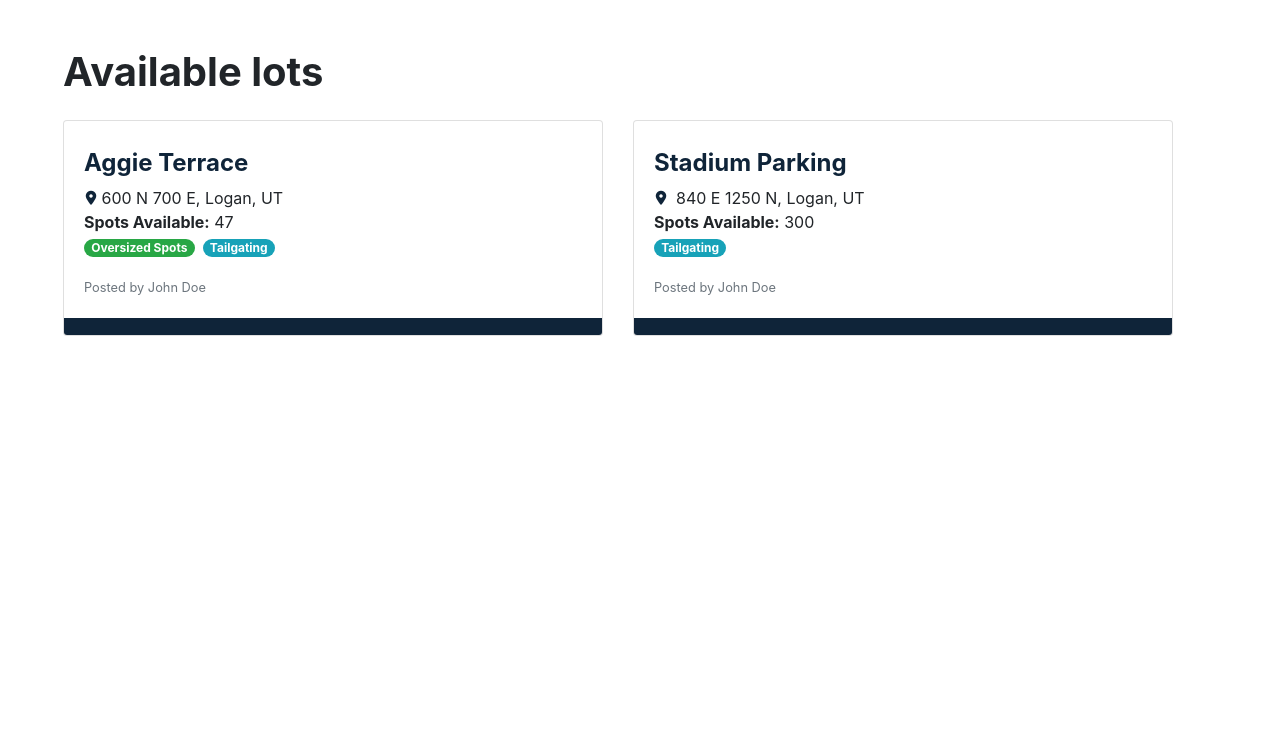
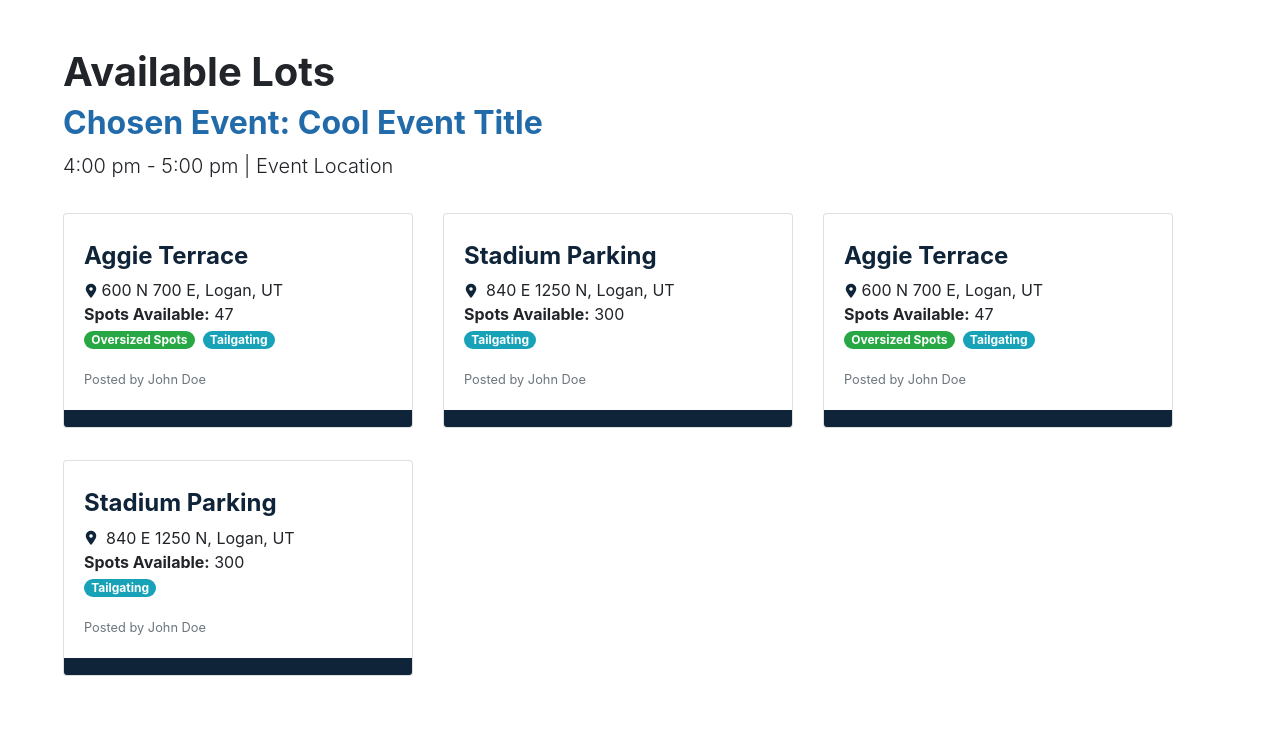
Before and after one commit to Anne-Senpai/CS-3450-Team-5, a Django app: template src/bbpg/genie/templates/genie/lots.html in a window 1280 px wide. Shown: the part 90-830 px from the top of the page. Before the commit the page ends 426 px from the top, so only its background shows below. Run offline with Django 3.2, Linux system fonts and the light colour scheme; the template is opened without the code that fills it, so the values that code supplies are empty; some libraries are stand-ins or nearby versions.

Commit message:
updated lots, added to urls and view

```diff
--- a/src/bbpg/genie/templates/genie/base.html
+++ b/src/bbpg/genie/templates/genie/base.html
@@ -15,7 +15,7 @@
 </head>
 <header>
 	<nav class="navbar navbar-expand-lg navbar-dark bg-primary">
-		<a class="navbar-brand h2 mb-sm-3 mx-4 p-0 pt-2" href="#">
+		<a class="navbar-brand h2 mb-sm-3 mx-4 p-0 pt-2" href="{% url 'genie:index' %}">
 			<img src="{% static 'genie/bbpg-white.PNG' %}" alt="Big Blue Parking Genie" style="width:100px;"/>
 		</a>
 		<button class="navbar-toggler" type="button" data-toggle="collapse" data-target="#navbarSupportedContent" aria-controls="navbarSupportedContent" aria-label="Toggle navigation">
--- a/src/bbpg/genie/templates/genie/lots.html
+++ b/src/bbpg/genie/templates/genie/lots.html
@@ -3,10 +3,13 @@
 {% block title %}Sample{% endblock %}
 {% block content %}
 
-<h1>Available lots</h1>
+<h1>Available Lots</h1>
+
+<h2 class="text-info">Chosen Event: Cool Event Title</h2>
+<p class="lead">4:00 pm - 5:00 pm | Event Location</p>
 
 <div class="row">
-    <div class="col-lg-6 d-flex">
+    <div class="col-sm-6 col-lg-4 d-flex">
         <div class="card my-3 w-100">
             <div class="card-body">
                 <h2 class="h4 mt-2"><a class="text-primary" href="#">Aggie Terrace</a></h2>
@@ -18,7 +21,31 @@
             <div class="card-footer bg-primary p-2"></div>
         </div>
     </div>
-    <div class="col-lg-6 d-flex">
+    <div class="col-sm-6 col-lg-4 d-flex">
+        <div class="card my-3 w-100">
+            <div class="card-body">
+                <h2 class="h4 mt-2"><a class="text-primary" href="#">Stadium Parking</a></h2>
+                <p class="m-0"><i class="fas fa-map-marker-alt fa-fw fa-sm text-primary">&nbsp;</i> 840 E 1250 N, Logan, UT</p>
+                <p class="m-0"><strong>Spots Available:</strong> 300</p>
+                <p class=""><span class="badge badge-pill badge-info mr-2">Tailgating</span></p>
+                <p class="text-muted mb-0"><small>Posted by John Doe</small></p>
+            </div>
+            <div class="card-footer bg-primary p-2"></div>
+        </div>
+    </div>
+	<div class="col-sm-6 col-lg-4 d-flex">
+        <div class="card my-3 w-100">
+            <div class="card-body">
+                <h2 class="h4 mt-2"><a class="text-primary" href="#">Aggie Terrace</a></h2>
+                <p class="m-0"><i class="fas fa-map-marker-alt fa-fw fa-sm text-primary">&nbsp;</i>600 N 700 E, Logan, UT</p>
+                <p class="m-0"><strong>Spots Available:</strong> 47</p>
+                <p class=""><span class="badge badge-pill badge-success mr-2">Oversized Spots</span><span class="badge badge-pill badge-info mr-2">Tailgating</span></p>
+                <p class="text-muted mb-0"><small>Posted by John Doe</small></p>
+            </div>
+            <div class="card-footer bg-primary p-2"></div>
+        </div>
+    </div>
+	<div class="col-sm-6 col-lg-4 d-flex">
         <div class="card my-3 w-100">
             <div class="card-body">
                 <h2 class="h4 mt-2"><a class="text-primary" href="#">Stadium Parking</a></h2>
--- a/src/bbpg/genie/urls.py
+++ b/src/bbpg/genie/urls.py
@@ -6,5 +6,6 @@ app_name = 'genie'
 urlpatterns = [
     path('', views.index, name='index'),
     path("register/", views.register, name="register"),
+	path("lots/", views.lots, name="lots"),
     path("events/", views.events, name="events")
 ]
--- a/src/bbpg/genie/views.py
+++ b/src/bbpg/genie/views.py
@@ -5,6 +5,9 @@ import datetime
 
 def index(request):
     return render(request, 'genie/index.html')
+
+def lots(request):
+    return render(request, 'genie/lots.html')
 
 def sample(request):
     return render(request, 'genie/sample.html')
```
